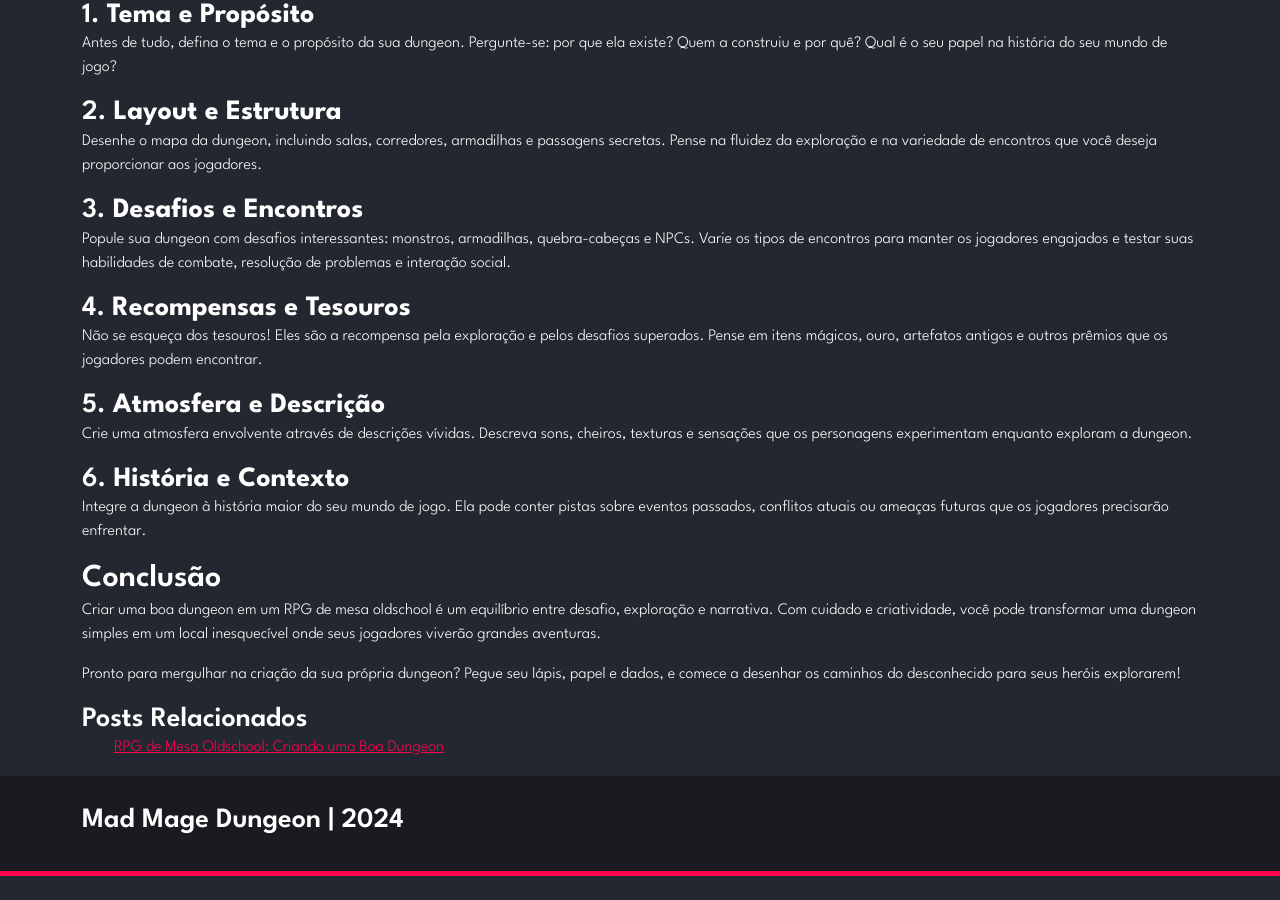
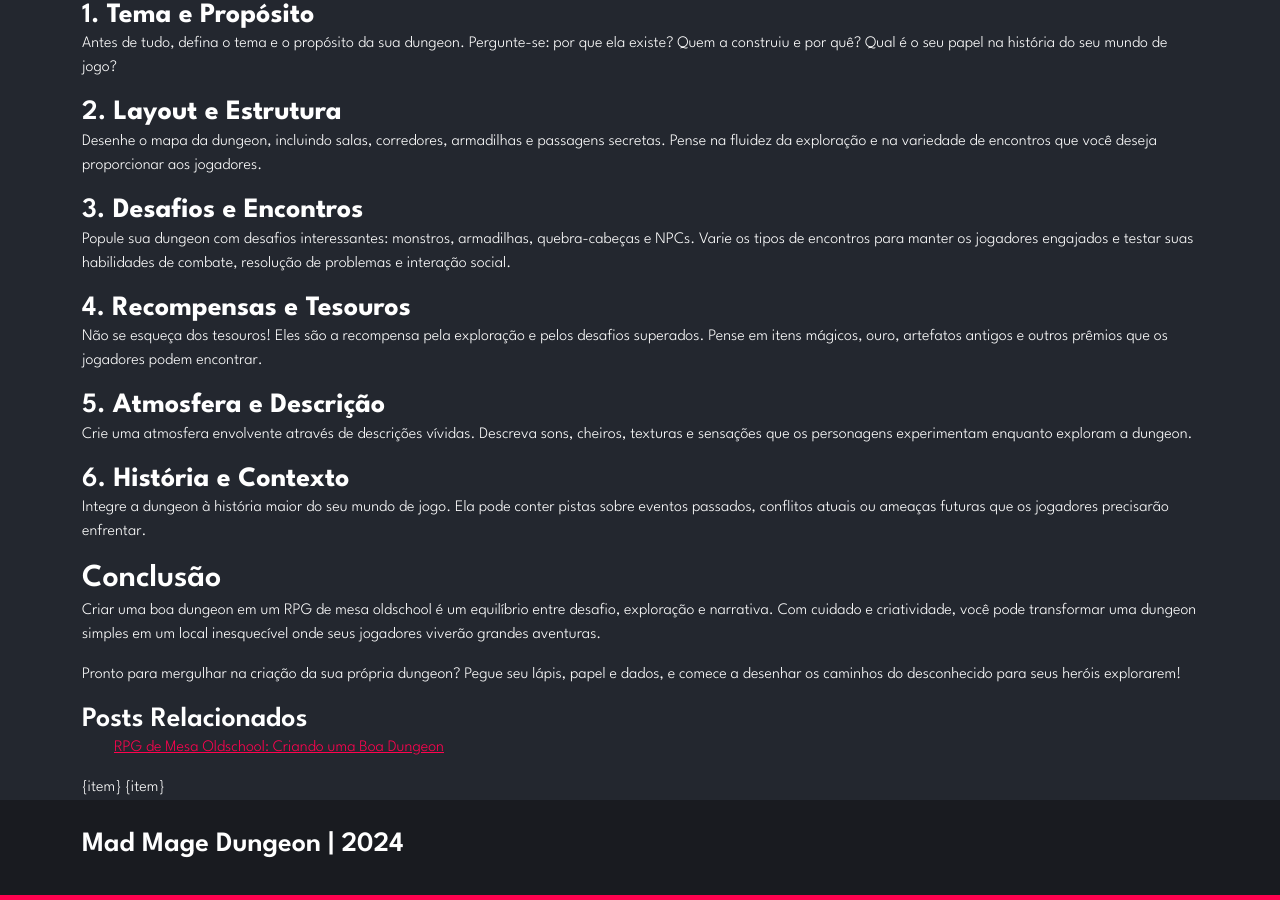
Before and after one commit to madmagedungeon/madmagedungeon.github.io, a Jekyll site: the page built from _posts/2024-07-08-boa-dungeon .md, in a window 1280 px wide and 900 px high, scrolled down 786 px. Built offline with Jekyll 4.4.1, drawn with Linux system fonts in a browser that asks for light colours; before the commit the page ends 1662 px from its top, so only the background shows below that.

Commit message:
Update related_posts.html

```diff
--- a/_includes/related_posts.html
+++ b/_includes/related_posts.html
@@ -12,3 +12,7 @@
 {% else %}
   <p>Nenhum post relacionado encontrado.</p>
 {% endif %}
+
+{% for item in site.posts | where_exp: "post","post.tags contains 'mytag'" %}
+ {item}
+{% endfor %}
```
